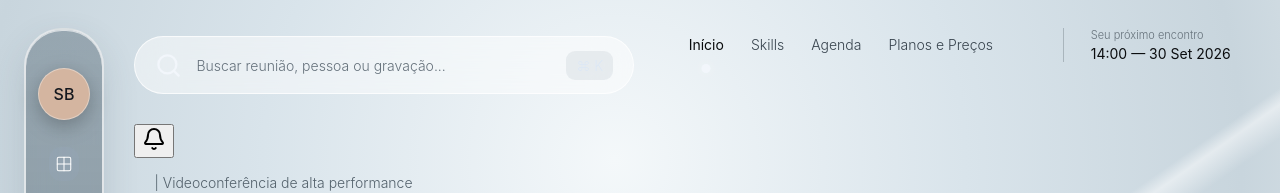
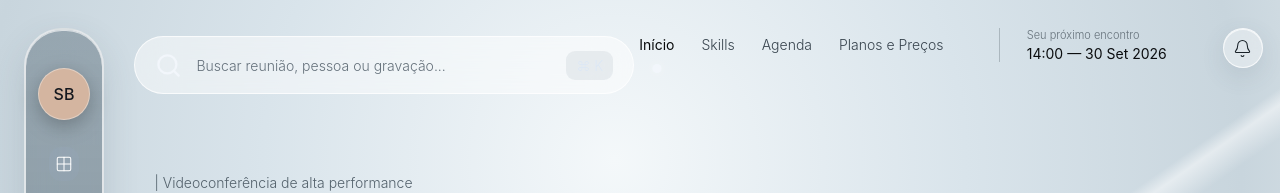
Before and after one commit to nexenagencia-prog/ZYVO-2026, a Next.js app: page / in a window 1280 px wide. Shown: the top 193 px of the page. Built offline with nearby package versions, Linux system fonts and the light colour scheme; no server answers; the database is empty.

Commit message:
style: add notification popover

```diff
--- a/app/home-overrides.css
+++ b/app/home-overrides.css
@@ -4,7 +4,23 @@ html body .hero-copy h1,html body .hero-copy h1 span{font-weight:430;background:
 .eyebrow,.search-box span,.search-box kbd,.topnav a,.next-meeting span,.rating-line span,.hero-score,.info-card p,.avatar-meta>span,.side-item,.sidebar-toggle{font-weight:300}.topnav .current,.next-meeting strong,.name-edit strong{font-weight:430}
 html body .info-card h2{font-weight:320!important;letter-spacing:-.018em}html body .info-card p{font-weight:280!important;letter-spacing:-.006em;line-height:1.32}html body .info-card>strong{font-weight:350!important}
 html body .info-card .card-icon,html body .side-item svg,html body .sidebar-toggle svg{stroke-width:1.35!important;vector-effect:non-scaling-stroke}html body .info-card .card-icon{width:31px!important;height:31px!important}html body .side-item svg{width:18px!important;height:18px!important}html body .sidebar-toggle svg{width:18px!important;height:18px!important}html body .circled{border-width:1.25px!important}
-/* Compact sidebar: items stay close together instead of being distributed over the full height. */
 html body .side-nav{flex:1;justify-content:flex-start!important;gap:5px!important;margin-top:4px!important;overflow:hidden}html body .side-item{height:34px!important;min-height:34px!important;font-size:12px!important}html body .sidebar.expanded .side-item{padding:0 12px!important}
 .feature-text{font-weight:380}.primary-btn,.secondary-btn{font-weight:380}.secondary-btn{font-weight:430}.hero-score{font-size:16px}.hero-score b{font-size:21px;font-weight:430}.search-box{transform:translateY(-12px)}
-html body .hero-copy .progress,html body .info-card .card-progress{border-radius:999px;overflow:hidden;background:rgba(118,137,151,.28);box-shadow:inset 0 1px 2px rgba(86,105,119,.12),0 1px 0 rgba(255,255,255,.28)}html body .hero-copy .progress{width:460px;height:11px;margin-top:10px}html body .info-card .card-progress{height:8px}html body .hero-copy .progress i,html body .info-card .card-progress i{display:block;height:100%;border-radius:999px;background:linear-gradient(90deg,rgba(255,255,255,.96),#fff)!important;box-shadow:0 0 5px rgba(255,255,255,.9),0 0 13px rgba(255,255,255,.7)!important}html body .hero-copy .ticks{width:460px;height:12px;margin-top:7px;background:repeating-linear-gradient(90deg,rgba(255,255,255,.92) 0 1px,transparent 1px 44px);background-size:auto 6px;background-repeat:repeat-x;background-position:left top;opacity:.72;mask:none;-webkit-mask:none}.card-dot,.feature-dot{display:none!important}.menu-top{display:none!important}@media(max-width:1450px){.search-box{transform:translateY(-10px)}html body .hero-copy .progress,html body .hero-copy .ticks{width:420px}}
+html body .hero-copy .progress,html body .info-card .card-progress{border-radius:999px;overflow:hidden;background:rgba(118,137,151,.28);box-shadow:inset 0 1px 2px rgba(86,105,119,.12),0 1px 0 rgba(255,255,255,.28)}html body .hero-copy .progress{width:460px;height:11px;margin-top:10px}html body .info-card .card-progress{height:8px}html body .hero-copy .progress i,html body .info-card .card-progress i{display:block;height:100%;border-radius:999px;background:linear-gradient(90deg,rgba(255,255,255,.96),#fff)!important;box-shadow:0 0 5px rgba(255,255,255,.9),0 0 13px rgba(255,255,255,.7)!important}html body .hero-copy .ticks{width:460px;height:12px;margin-top:7px;background:repeating-linear-gradient(90deg,rgba(255,255,255,.92) 0 1px,transparent 1px 44px);background-size:auto 6px;background-repeat:repeat-x;background-position:left top;opacity:.72;mask:none;-webkit-mask:none}
+.card-dot,.feature-dot{display:none!important}.menu-top{display:none!important}
+
+/* Top-right notification control and auto-dismiss popover. */
+html body .topbar{grid-template-columns:minmax(440px,1.25fr) minmax(430px,1fr) 220px 48px!important}
+.notification-wrap{position:relative;display:flex;justify-content:flex-end;z-index:30}
+.notification-button{width:42px;height:42px;border:1px solid rgba(255,255,255,.72);border-radius:50%;background:rgba(255,255,255,.38);backdrop-filter:blur(18px);display:grid;place-items:center;color:#182027;cursor:pointer;box-shadow:inset 0 1px rgba(255,255,255,.7),0 8px 24px rgba(74,92,104,.12);transition:.2s ease}
+.notification-button:hover,.notification-button.active{background:rgba(255,255,255,.72);transform:translateY(-1px)}
+.notification-button svg{width:19px;height:19px;stroke-width:1.35}
+.notification-panel{position:absolute;right:0;top:52px;width:320px;padding:16px;border:1px solid rgba(255,255,255,.76);border-radius:20px;background:rgba(239,244,247,.86);backdrop-filter:blur(26px);box-shadow:0 18px 55px rgba(62,79,91,.18),inset 0 1px rgba(255,255,255,.75);color:#121719;animation:notificationIn .18s ease}
+.notification-head{display:flex;justify-content:space-between;align-items:center;padding:2px 4px 12px;border-bottom:1px solid rgba(91,108,119,.12)}
+.notification-head strong{font-size:15px;font-weight:430}.notification-head span{font-size:11px;color:#77838b;font-weight:300}
+.notification-item{display:flex;gap:11px;align-items:flex-start;padding:13px 4px 8px}.notification-item+.notification-item{border-top:1px solid rgba(91,108,119,.1)}
+.notification-item strong{font-size:13px;font-weight:400}.notification-item p{margin:3px 0 0;font-size:12px;line-height:1.35;color:#69757d;font-weight:300}
+.notification-mark{width:7px;height:7px;border-radius:50%;background:#0f171c;margin-top:5px;flex:0 0 auto}.notification-mark.muted{background:#9aa6ad}
+@keyframes notificationIn{from{opacity:0;transform:translateY(-5px) scale(.985)}to{opacity:1;transform:none}}
+
+@media(max-width:1450px){.search-box{transform:translateY(-10px)}html body .hero-copy .progress,html body .hero-copy .ticks{width:420px}html body .topbar{grid-template-columns:minmax(360px,1.2fr) minmax(350px,1fr) 200px 44px!important}.notification-button{width:40px;height:40px}}
```
